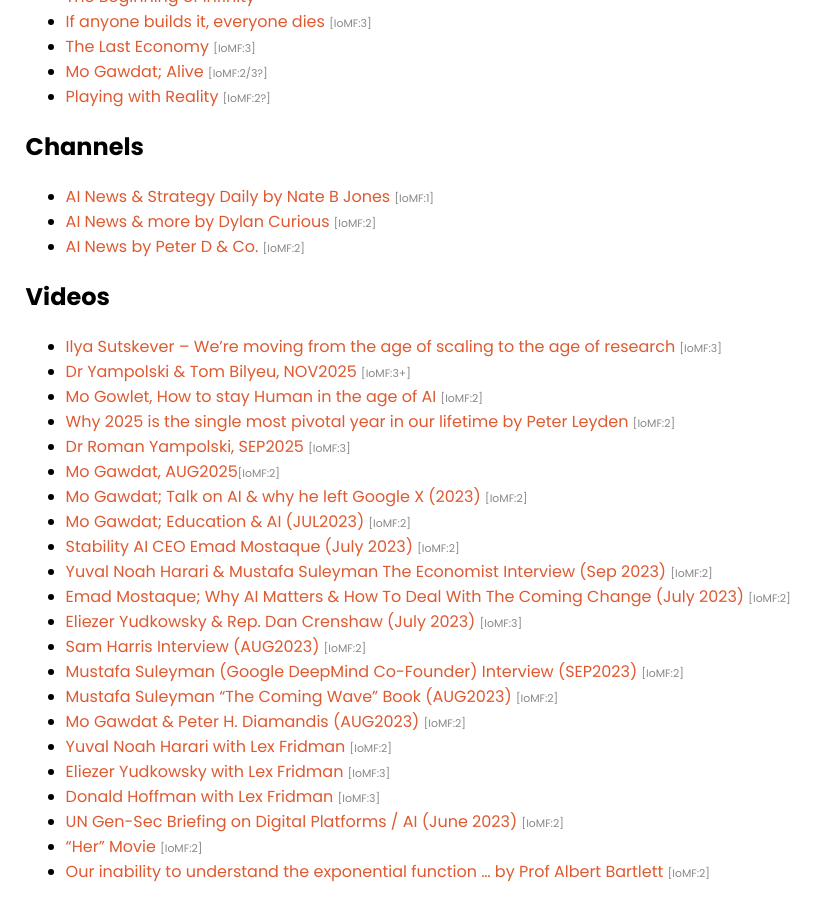
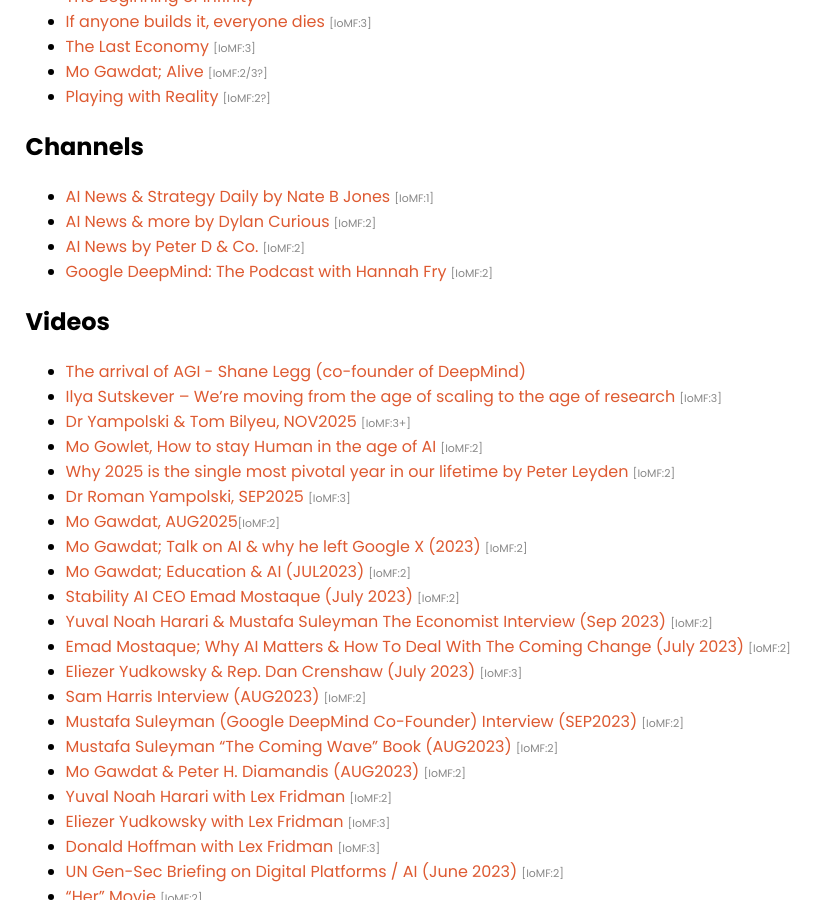
Before and after one commit to selfdriven-foundation/selfdriven-ai, a Jekyll site: the page built from docs/pages/research.md, in a window 1280 px wide and 900 px high, scrolled down 775 px. Shown: the whole window, without its empty margins (0-828 px from the left). Built offline with Jekyll 4.4.1, drawn with Linux system fonts in a browser that asks for light colours.

Commit message:
Update research.md

```diff
--- a/docs/pages/research.md
+++ b/docs/pages/research.md
@@ -38,9 +38,11 @@
 ## Channels
 - [AI News & Strategy Daily by Nate B Jones](https://www.youtube.com/@NateBJones) <span style="color:#888888;font-size:0.68rem;">[IoMF:1]</span>
 - [AI News & more by Dylan Curious](https://www.youtube.com/@dylan_curious) <span style="color:#888888;font-size:0.68rem;">[IoMF:2]</span>
-- [AI News by Peter D & Co.](http://YouTube.com/@peterdiamandis) <span style="color:#888888;font-size:0.68rem;">[IoMF:2]</span>
+- [AI News by Peter D & Co.](httpd://YouTube.com/@peterdiamandis) <span style="color:#888888;font-size:0.68rem;">[IoMF:2]</span>
+- [Google DeepMind: The Podcast with Hannah Fry](https://www.youtube.com/playlist?list=PLqYmG7hTraZBiUr6_Qf8YTS2Oqy3OGZEj) <span style="color:#888888;font-size:0.68rem;">[IoMF:2]</span>
 
 ## Videos
+- [The arrival of AGI - Shane Legg (co-founder of DeepMind)](https://www.youtube.com/watch?v=l3u_FAv33G0)
 - [Ilya Sutskever – We're moving from the age of scaling to the age of research](https://youtu.be/aR20FWCCjAs) <span style="color:#888888;font-size:0.68rem;">[IoMF:3]</span>
 - [Dr Yampolski & Tom Bilyeu, NOV2025](https://youtu.be/2bbSgSIQsac) <span style="color:#888888;font-size:0.68rem;">[IoMF:3+]</span>
 - [Mo Gowlet, How to stay Human in the age of AI](https://youtu.be/gcAUc0EzzTY) <span style="color:#888888;font-size:0.68rem;">[IoMF:2]</span>
```
